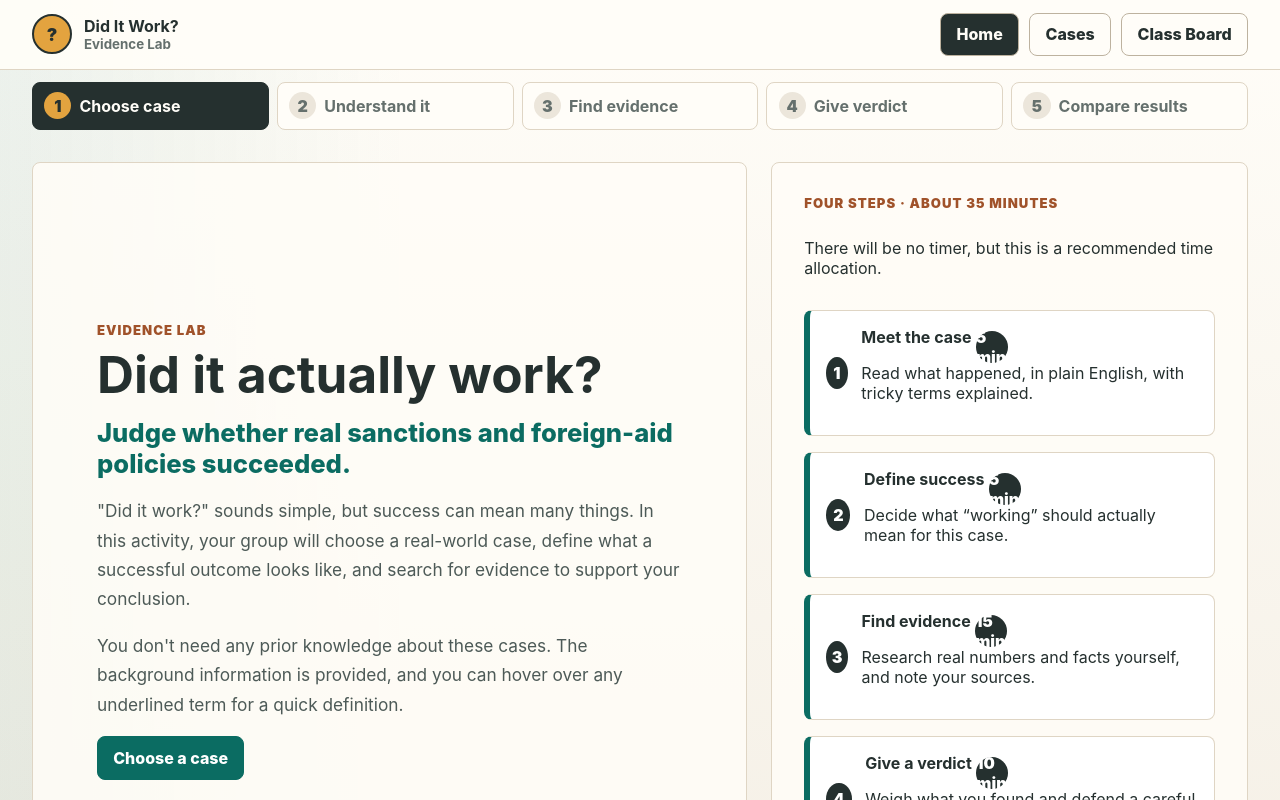
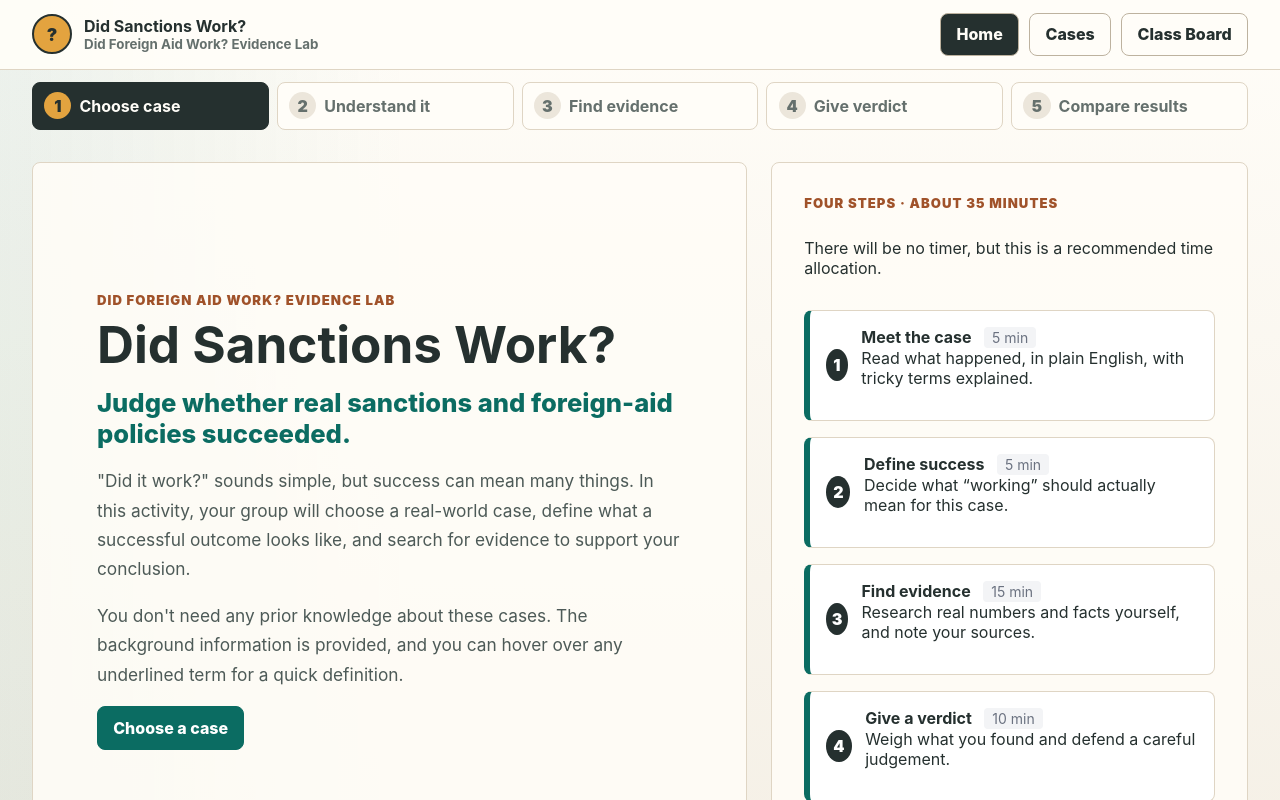
Before and after one commit to Siya17/sanction-efficiency, a React (Vite) app: page / in a window 1280 px wide. Both pictures are taken after typing "Sample" into the empty fields and a click on the button "Enter the lab". Shown: the top 800 px of the page. Built offline with nearby package versions, Linux system fonts and the light colour scheme; no server answers; the database is empty.

Commit message:
fix: title display, step time styling, and verdict sentence grammar

```diff
--- a/src/components/Header.tsx
+++ b/src/components/Header.tsx
@@ -22,8 +22,8 @@ export function Header({ currentView, onNavigate, boardCount }: HeaderProps) {
       <button className="brand-button" type="button" onClick={() => onNavigate("home")}>
         <span className="brand-mark">?</span>
         <span>
-          <strong>Did It Work?</strong>
-          <small>Evidence Lab</small>
+          <strong>Did Sanctions Work?</strong>
+          <small>Did Foreign Aid Work? Evidence Lab</small>
         </span>
       </button>
 
--- a/src/components/Home.tsx
+++ b/src/components/Home.tsx
@@ -20,8 +20,8 @@ export function Home({ cases, onStart, onBoard }: HomeProps) {
     <main className="page">
       <section className="hero-section">
         <div className="hero-copy">
-          <p className="eyebrow">Evidence Lab</p>
-          <h1>Did it actually work?</h1>
+          <p className="eyebrow">Did Foreign Aid Work? Evidence Lab</p>
+          <h1>Did Sanctions Work?</h1>
           <p className="subtitle">Judge whether real sanctions and foreign-aid policies succeeded.</p>
           <p className="intro">
             "Did it work?" sounds simple, but success can mean many things. In this activity, your group will choose a real-world case, define what a successful outcome looks like, and search for evidence to support your conclusion.
@@ -43,7 +43,7 @@ export function Home({ cases, onStart, onBoard }: HomeProps) {
             <div className="workflow-step" key={step.title}>
               <span>{index + 1}</span>
               <div>
-                <strong>{step.title}</strong> <span className="text-sm text-gray-500 bg-gray-100 px-2 py-0.5 rounded ml-2">{step.time}</span>
+                <strong>{step.title}</strong> <small style={{ display: 'inline-block', backgroundColor: '#f3f4f6', color: '#6b7280', padding: '2px 8px', borderRadius: '4px', marginLeft: '8px', fontSize: '0.875rem' }}>{step.time}</small>
                 <p>{step.detail}</p>
               </div>
             </div>
--- a/src/components/VerdictBuilder.tsx
+++ b/src/components/VerdictBuilder.tsx
@@ -167,9 +167,18 @@ export function VerdictBuilder({
           <div className="sentence-frame">
             <h2>Your share-out sentence</h2>
             <p>
-              Judging success as <strong>{successLens || "[your success test]"}</strong>, we say this policy{" "}
-              <strong>{verdictLabels[verdict].toLowerCase()}</strong>, with{" "}
-              <strong>{confidenceLabels[confidence].toLowerCase()}</strong> confidence. Our strongest evidence is{" "}
+              Judging success as <strong>{successLens || "[your success test]"}</strong>, we{" "}
+              {verdict === "cannot_judge_yet" ? (
+                <>
+                  <strong>cannot judge this policy yet</strong>
+                </>
+              ) : (
+                <>
+                  say this policy <strong>{verdictLabels[verdict]?.toLowerCase() || "[verdict]"}</strong>
+                </>
+              )}
+              , with{" "}
+              <strong>{confidenceLabels[confidence]?.toLowerCase() || "[confidence]"}</strong> confidence. Our strongest evidence is{" "}
               <strong>{strongestEvidence || "[strongest evidence]"}</strong>
               {biggestComplication === "No major complications" ? (
                 <>
```
